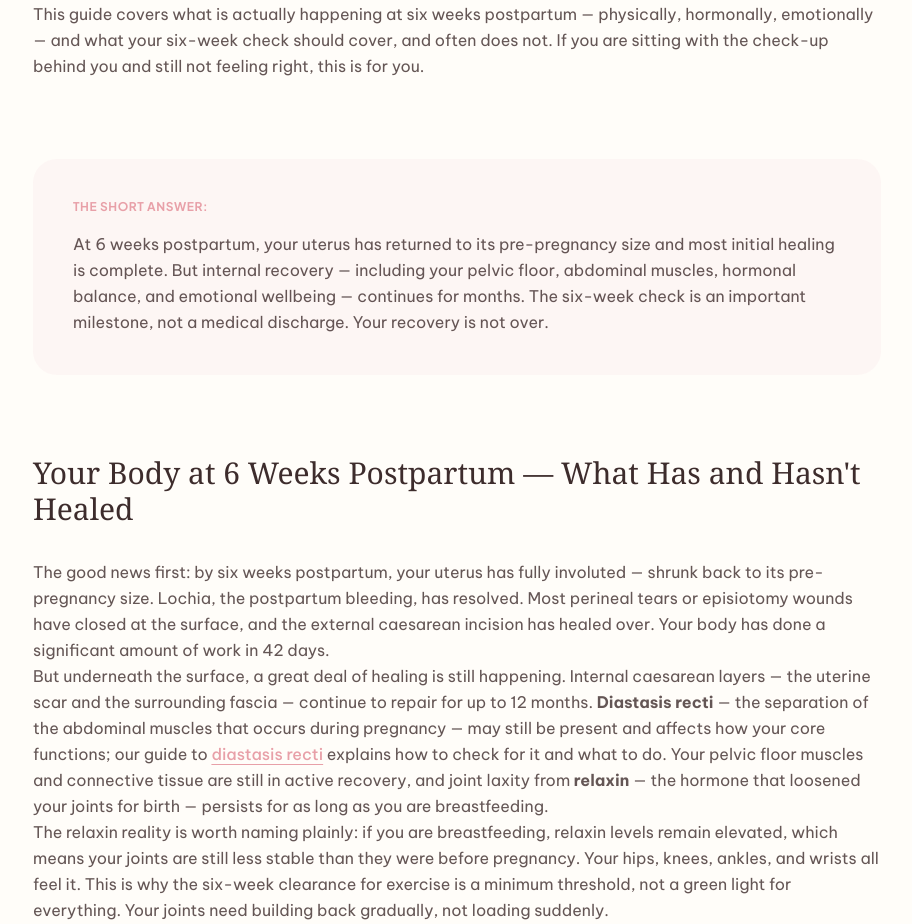
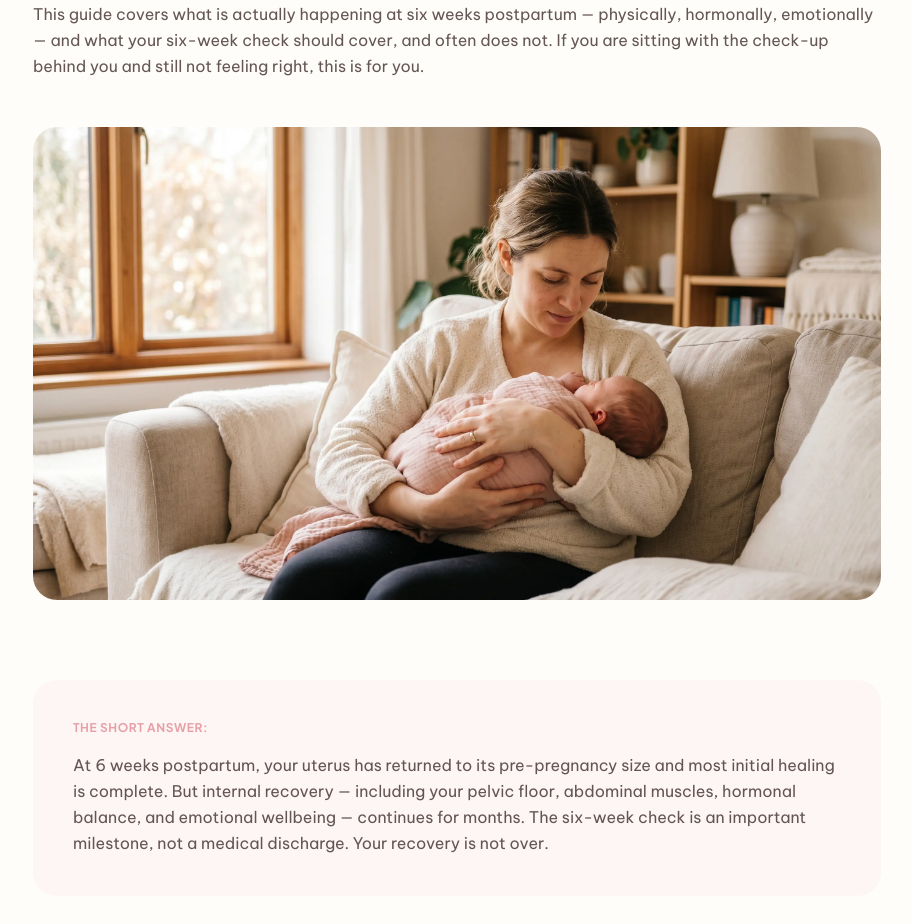
Before and after one commit to josefmomo214/NurtureCalc, a Next.js app: page /blog/6-weeks-postpartum in a window 1280 px wide. Shown: the part 848-1772 px from the top of the page, without its empty margins (183-1095 px from the left). Built offline with nearby package versions, Linux system fonts and the light colour scheme.

Commit message:
fix: ensure hero image renders in 6-weeks-postpartum

```diff
--- a/src/app/blog/6-weeks-postpartum/page.tsx
+++ b/src/app/blog/6-weeks-postpartum/page.tsx
@@ -106,6 +106,9 @@ export default function BlogPost() {
             <p>{c.intro.p3}</p>
           </section>
 
+          <div className="not-prose my-12 rounded-3xl overflow-hidden">
+            <img src="/images/6-weeks-postpartum-hero.webp" alt="Mother holding newborn baby at six weeks postpartum recovery" width={800} height={450} className="w-full object-cover" />
+          </div>
           <div className="bg-[#F9E4E8]/30 rounded-3xl p-10 my-20 not-prose">
             <p className="text-xs font-label font-bold tracking-widest uppercase text-[#E8A0A8] mb-4">{c.featuredSnippet.title}</p>
             <p className="text-[#3D2C2C]/80 leading-relaxed">{c.featuredSnippet.content}</p>
```
